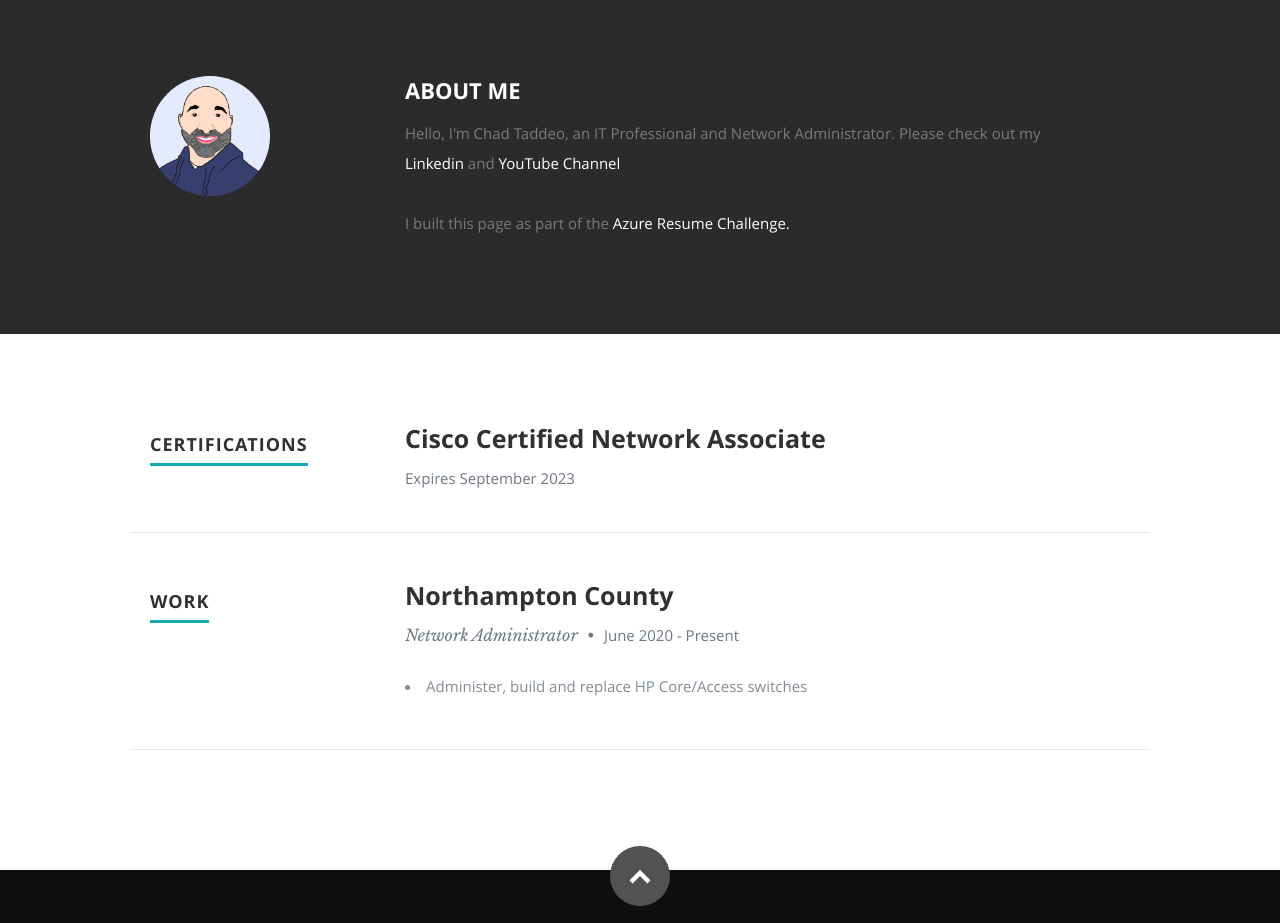
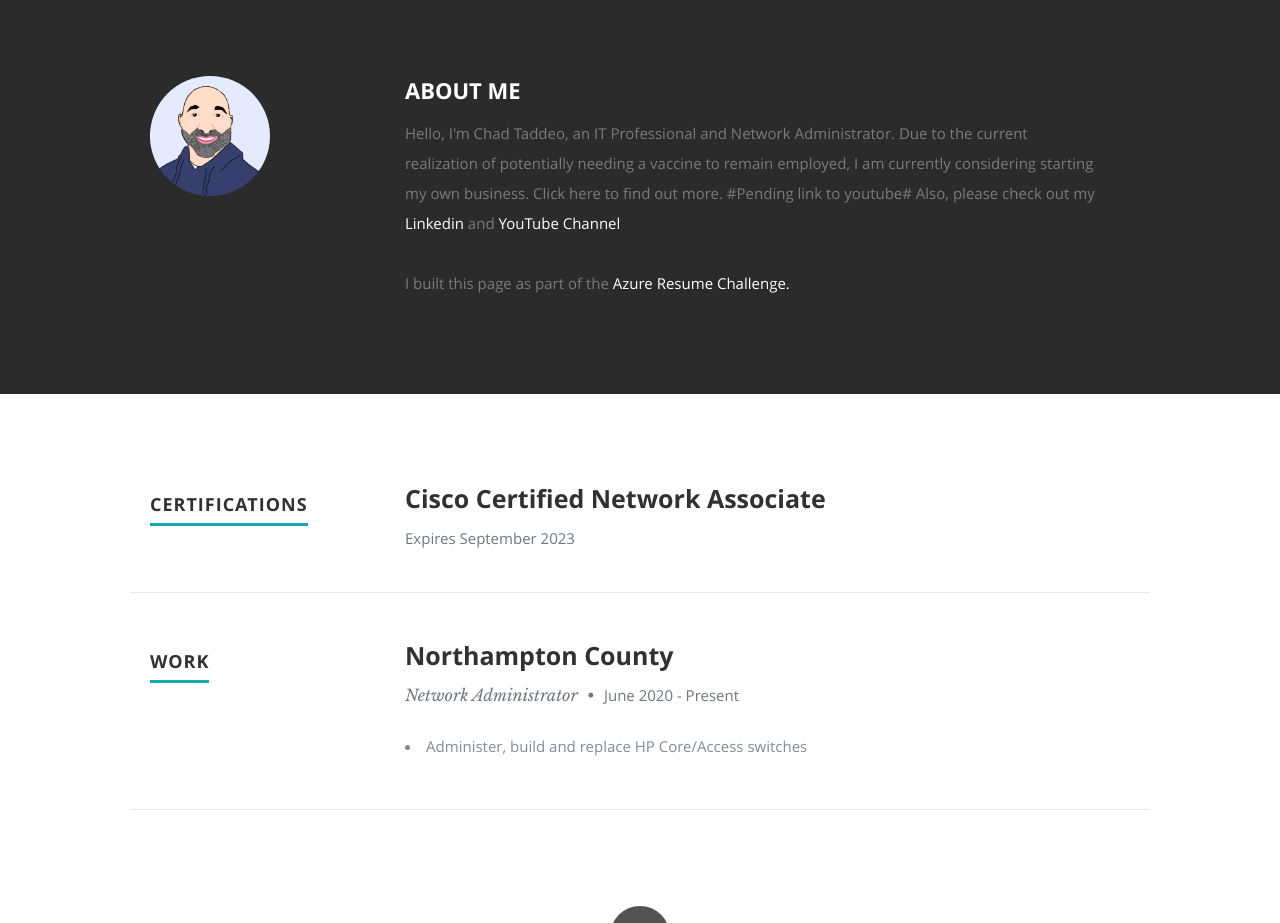
Before and after one commit to ctaddeo1978/Azure-Resume, a plain HTML site: page frontend/index.html in a window 1280 px wide. Shown: the part 820-1743 px from the top of the page. Drawn offline with nearby package versions, Linux system fonts and the light colour scheme.

Commit message:
updated about section of Webpage

```diff
--- a/frontend/index.html
+++ b/frontend/index.html
@@ -86,7 +86,8 @@
 
             <h2>ABOUT ME</h2>
 
-            <p> Hello, I'm Chad Taddeo, <span> an IT Professional and Network Administrator.  Please check out my <a href="https://www.linkedin.com/in/chadtaddeo/">Linkedin</a></span>
+            <p> Hello, I'm Chad Taddeo, <span> an IT Professional and Network Administrator.  Due to the current realization of potentially needing a vaccine to
+               remain employed, I am currently considering starting my own business. Click here to find out more. #Pending link to youtube# Also, please check out my <a href="https://www.linkedin.com/in/chadtaddeo/">Linkedin</a></span>
                and <span><a href="https://www.youtube.com/channel/UC8jcLxGNss7llMZ4CHXjfUg">YouTube Channel</a></span>
 
          </br>
```
